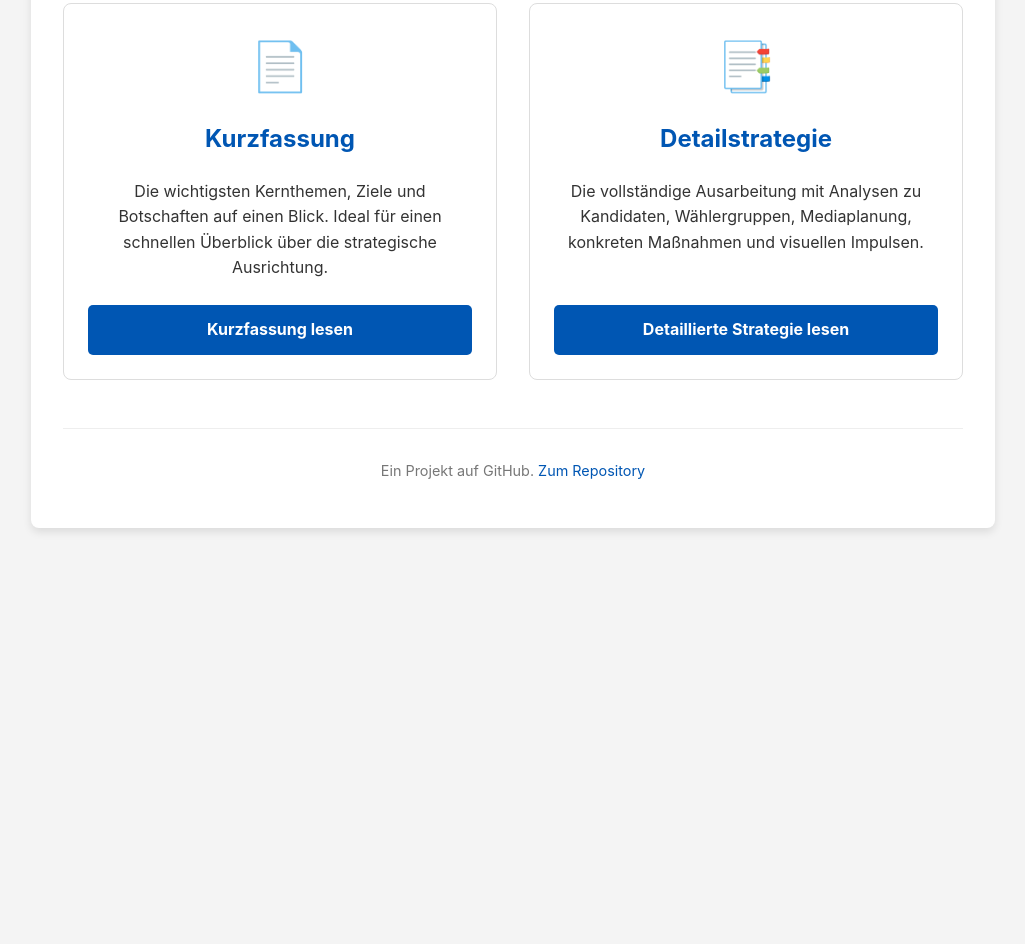
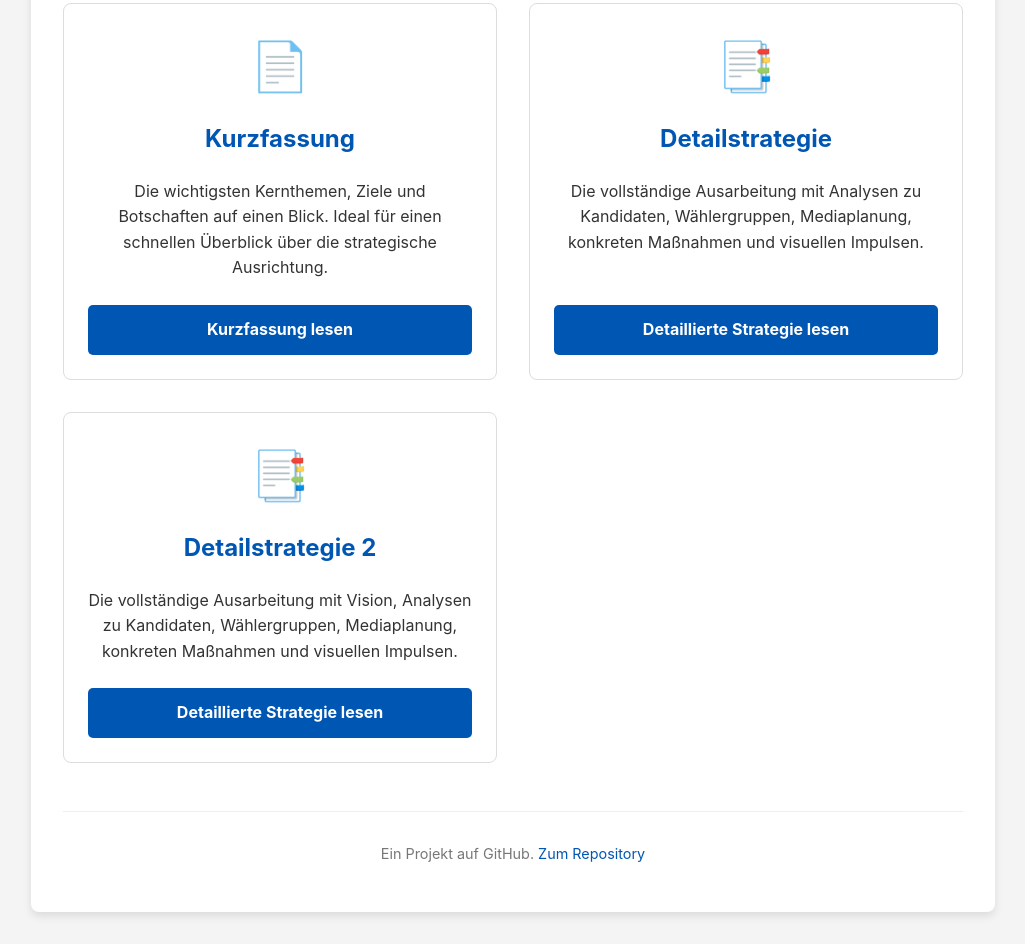
Before and after one commit to programmiererphp/Strategie-Oberb-rgermeisterwahl-Gottingen-2026, a plain HTML site: page index.html in a window 1280 px wide. Shown: the part 338-1282 px from the top of the page, without its empty margins (127-1152 px from the left). Before the commit the page ends 898 px from the top, so only its background shows below. Drawn offline with Linux system fonts and the light colour scheme.

Commit message:
Update index.html

```diff
--- a/index.html
+++ b/index.html
@@ -174,6 +174,14 @@
                 </div>
                 <a href="strategie2026.html" class="button">Detaillierte Strategie lesen</a>
             </div>
+            <div class="strategy-card">
+                 <div>
+                    <div class="icon">📑</div>
+                    <h2>Detailstrategie 2</h2>
+                    <p>Die vollständige Ausarbeitung mit Vision, Analysen zu Kandidaten, Wählergruppen, Mediaplanung, konkreten Maßnahmen und visuellen Impulsen.</p>
+                </div>
+                <a href="strategie2026l.html" class="button">Detaillierte Strategie lesen</a>
+            </div>
         </div>
 
         <div class="footer">
```
